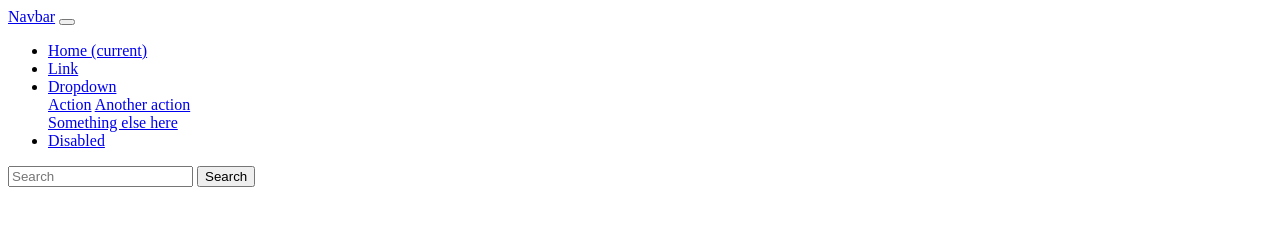
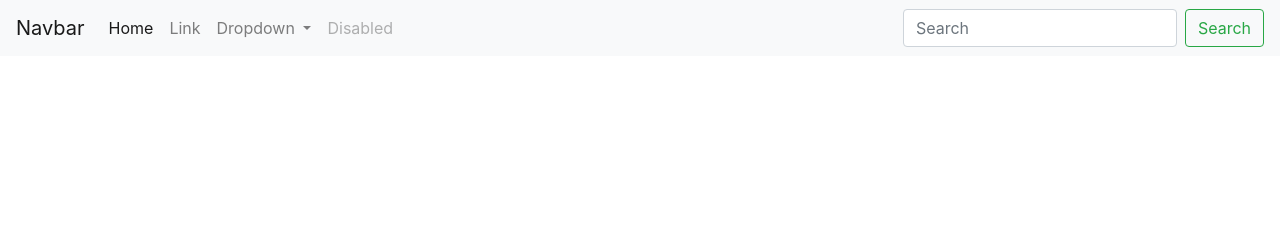
Before and after one commit to davidechon/git-branching-20062022, a plain HTML site: page git-prova/index.html in a window 1280 px wide. Drawn offline with nearby package versions, Linux system fonts and the light colour scheme.

Commit message:
add link to bootstrap

```diff
--- a/git-prova/index.html
+++ b/git-prova/index.html
@@ -4,6 +4,9 @@
   <meta charset="UTF-8">
   <meta http-equiv="X-UA-Compatible" content="IE=edge">
   <meta name="viewport" content="width=device-width, initial-scale=1.0">
+  <!-- Css Bootstrap -->
+  <link rel="stylesheet" href="https://cdn.jsdelivr.net/npm/bootstrap@4.0.0/dist/css/bootstrap.min.css" integrity="sha384-Gn5384xqQ1aoWXA+058RXPxPg6fy4IWvTNh0E263XmFcJlSAwiGgFAW/dAiS6JXm" crossorigin="anonymous">
+  <!-- Style -->
   <link rel="stylesheet" href="css/style.css">
   <title>Git - Branching</title>
 </head>
```
